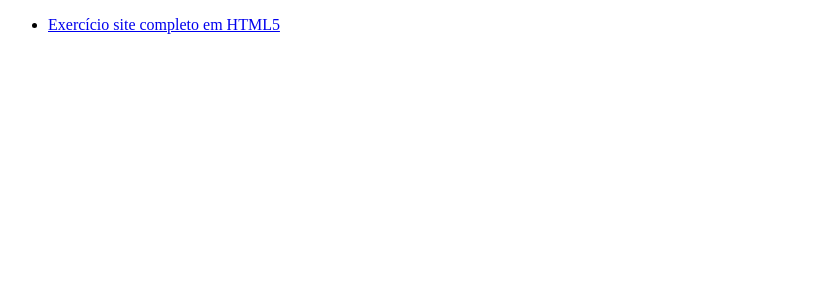
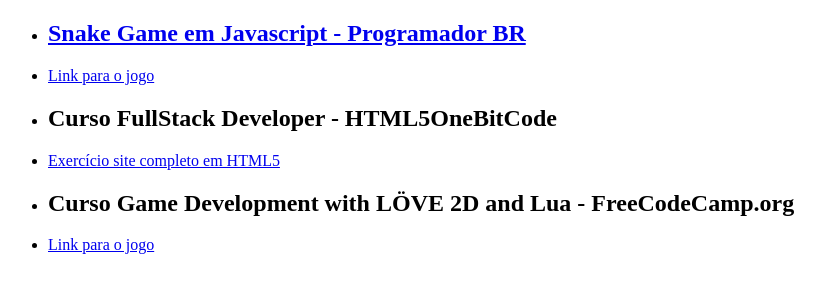
Before and after one commit to JoaoGabrielSSilva/ProjetosDeCursos, a plain HTML site: page index.html in a window 1280 px wide. Shown: the whole page, without its empty margins (0-825 px from the left). Drawn offline with Linux system fonts and the light colour scheme.

Commit message:
Update index.html

```diff
--- a/index.html
+++ b/index.html
@@ -9,8 +9,33 @@
   <body>
     <ul>
       <li>
-        <a href="./Exercícios HTML5 OneBitCode/index.html"
+        <h2>
+          <a href="https://www.youtube.com/watch?v=Hua1OSXitdQ"
+            >Snake Game em Javascript - Programador BR</a
+          >
+        </h2>
+      </li>
+      <li>
+        <a href="https://joaogabrielssilva.github.io/SnakeGameJS/"
+          >Link para o jogo</a
+        >
+      </li>
+    </ul>
+    <ul>
+      <li><h2>Curso FullStack Developer - HTML5OneBitCode</h2></li>
+      <li>
+        <a href="./Exercícios HTML5OneBitCode/index.html"
           >Exercício site completo em HTML5</a
+        >
+      </li>
+    </ul>
+    <ul>
+      <li>
+        <h2>Curso Game Development with LÖVE 2D and Lua - FreeCodeCamp.org</h2>
+      </li>
+      <li>
+        <a href="https://glitchguy42.itch.io/fugadasbolinhas"
+          >Link para o jogo</a
         >
       </li>
     </ul>
```
